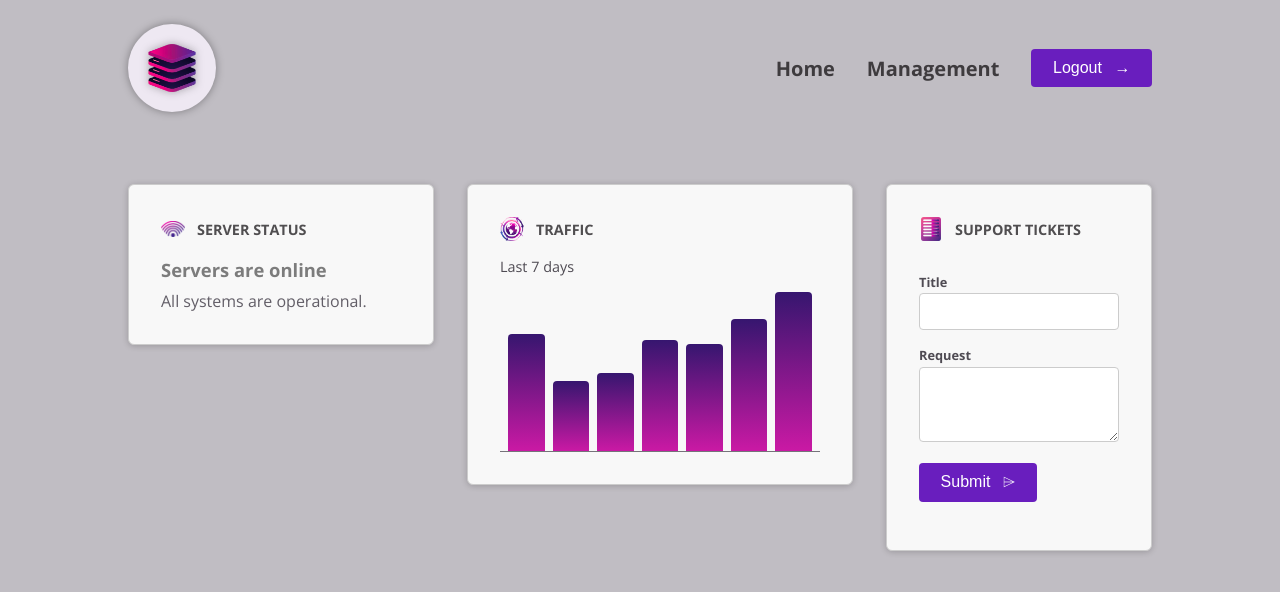
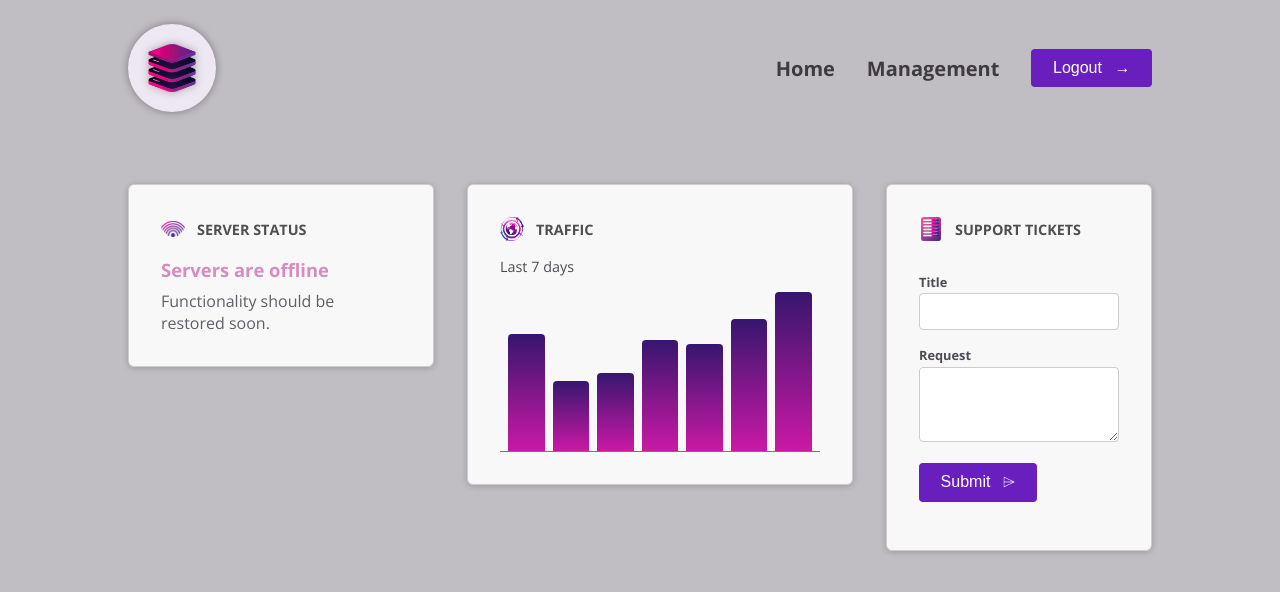
Before and after one commit to vlesia/system-overview, an Angular app: page / in a window 1280 px wide. Shown: the top 592 px of the page. Built offline with nearby package versions, Linux system fonts and the light colour scheme.

Commit message:
add dynamic class binding and logic to change status in server status component, add status model

```diff
--- a/src/app/components/server-status/server-status.component.css
+++ b/src/app/components/server-status/server-status.component.css
@@ -3,22 +3,22 @@
   width: 15rem;
 }
 
-:host p:first-of-type {
+.status p:first-of-type {
   font-weight: bold;
   animation: pulse 2s infinite;
   margin: 0 0 0.5rem 0;
   font-size: 1.15rem;
 }
 
-:host-online p:first-of-type {
+.status-online p:first-of-type {
   color: #6a3cb0;
 }
 
-:host-offline p:first-of-type {
+.status-offline p:first-of-type {
   color: #b22084;
 }
 
-:host-unknown p:first-of-type {
+.status-unknown p:first-of-type {
   color: grey;
 }
 
--- a/src/app/components/server-status/server-status.component.html
+++ b/src/app/components/server-status/server-status.component.html
@@ -1,3 +1,9 @@
+<div [class]="{
+  status: true,
+  'status-online': currentStatus === 'online',
+  'status-offline': currentStatus === 'offline',
+  'status-unknown': currentStatus === 'unknown'
+}">
   @if (currentStatus === 'online') {
   <p>Servers are online</p>
   <p>All systems are operational.</p>
@@ -8,3 +14,4 @@
   <p>Server status is unknown</p>
   <p>Fetching server status failed.</p>
   }
+</div>
--- a/src/app/components/server-status/server-status.component.ts
+++ b/src/app/components/server-status/server-status.component.ts
@@ -1,13 +1,26 @@
 import { Component } from '@angular/core';
+import { Status } from '../../models/status.model';
 
 @Component({
   selector: 'app-server-status',
   standalone: true,
   imports: [],
   templateUrl: './server-status.component.html',
-  styleUrl: './server-status.component.css'
+  styleUrl: './server-status.component.css',
 })
 export class ServerStatusComponent {
-  currentStatus = 'online';
+  currentStatus: Status = 'offline';
 
+  constructor() {
+    setInterval(() => {
+      const rnd = Math.random();
+      if (rnd < 0.5) {
+        this.currentStatus = 'online';
+      } else if (rnd < 0.9) {
+        this.currentStatus = 'offline';
+      } else {
+        this.currentStatus = 'unknown';
+      }
+    }, 5000);
+  }
 }
--- /dev/null
+++ b/src/app/models/status.model.ts
@@ -0,0 +1 @@
+export type Status = 'online' | 'offline' | 'unknown';
```
Lines whose indentation alone changed are shown as unchanged.
